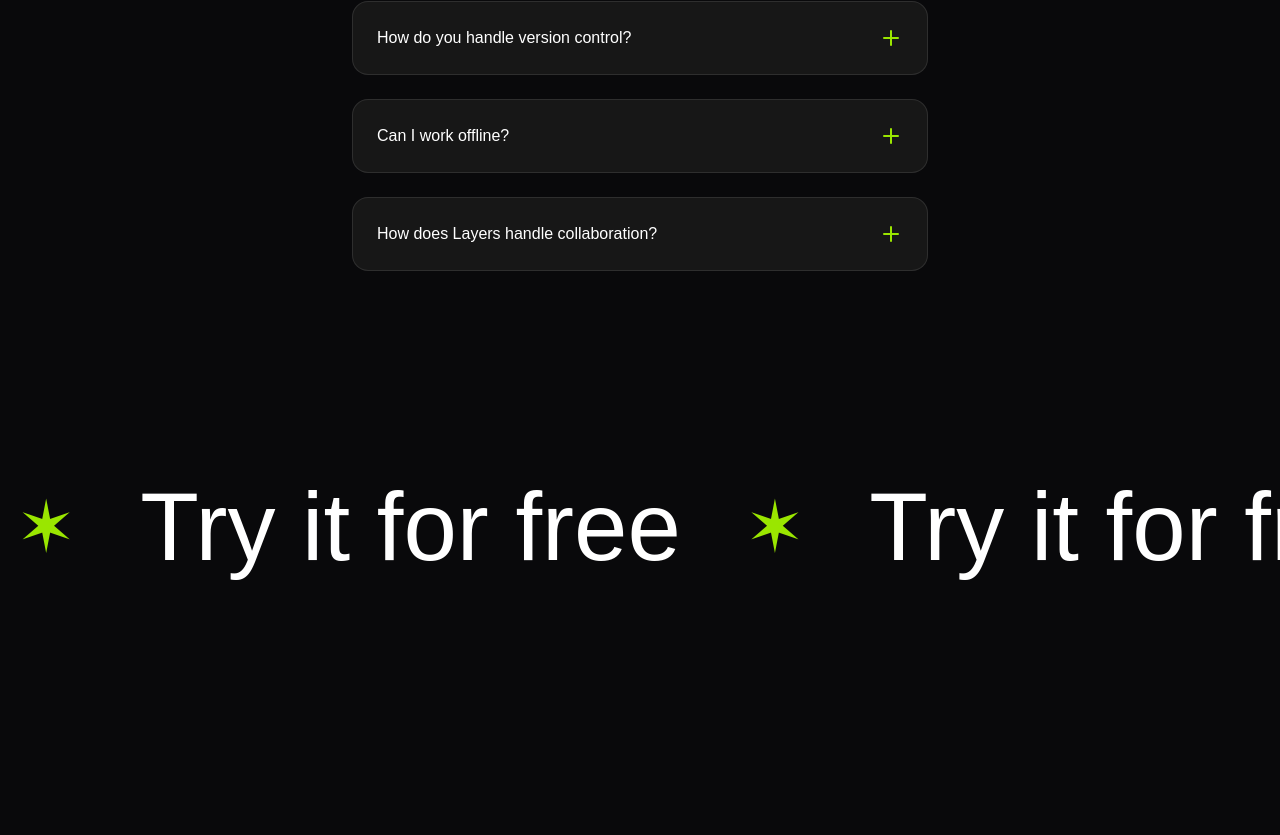
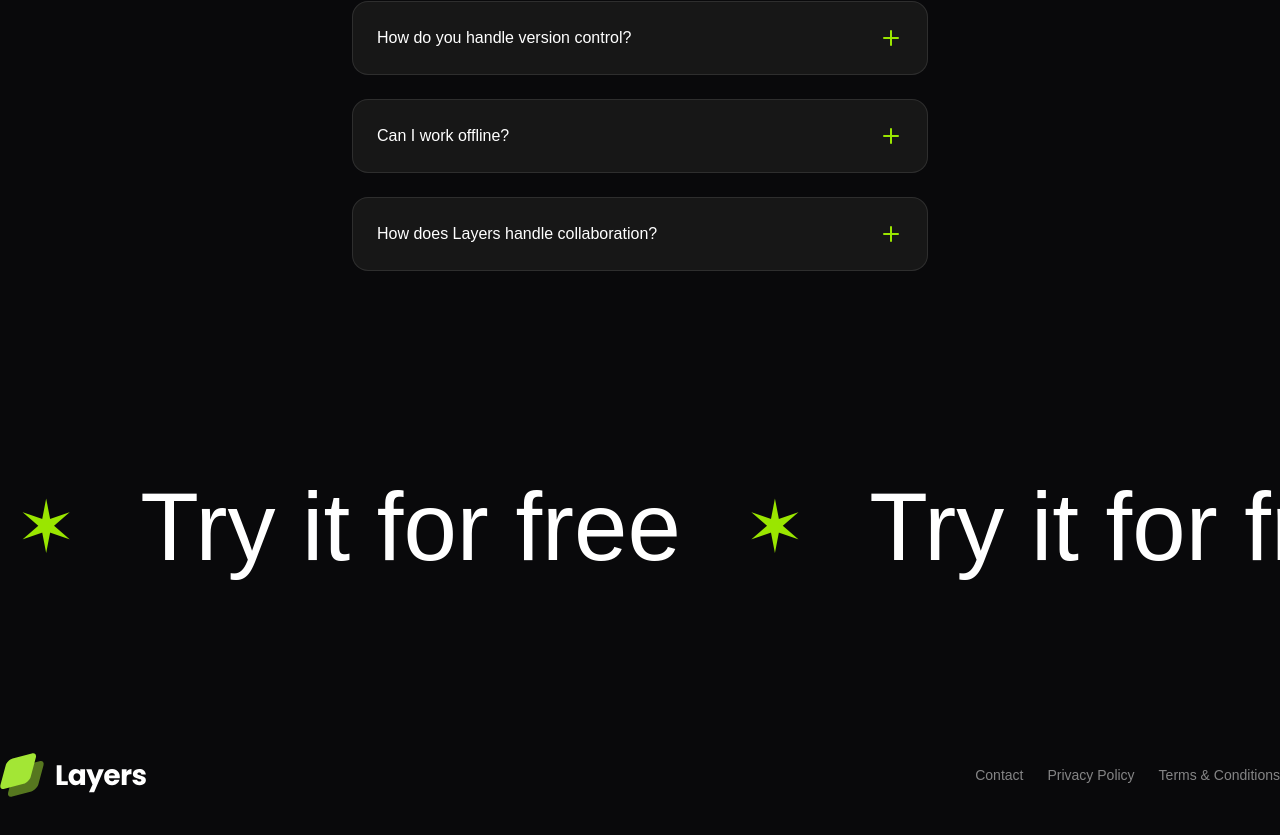
Before and after one commit to buneeIsSlo/layers-landing, a Next.js app: page / in a window 1280 px wide. Shown: the part 4279-5114 px from the top of the page. Before the commit the page ends 4966 px from the top, so only its background shows below. Built offline with nearby package versions, Linux system fonts and the light colour scheme.

Commit message:
Add: footer with logo and links

```diff
--- a/src/app/page.tsx
+++ b/src/app/page.tsx
@@ -5,6 +5,7 @@
 import Intro from "@/sections/intro";
 import LogoTicker from "@/sections/logo-ticker";
 import CallToAction from "../sections/cta";
+import Footer from "@/sections/footer";
 
 export default function Home() {
   return (
@@ -16,6 +17,7 @@
       <Integrations />
       <Faqs />
       <CallToAction />
+      <Footer />
     </>
   );
 }
--- /dev/null
+++ b/src/sections/footer.tsx
@@ -0,0 +1,35 @@
+import logoImage from "@/assets/images/logo.svg";
+import Image from "next/image";
+
+const footerLinks = [
+  { href: "#", label: "Contact" },
+  { href: "#", label: "Privacy Policy" },
+  { href: "#", label: "Terms & Conditions" },
+];
+
+export default function Footer() {
+  return (
+    <section className="py-16">
+      <div className="@container">
+        <div className="flex flex-col items-center gap-6 md:flex-row md:justify-between">
+          <div className="flex justify-center">
+            <Image src={logoImage} alt="layrs logo" />
+          </div>
+          <div>
+            <nav className="flex gap-6">
+              {footerLinks.map((link) => (
+                <a
+                  key={link.label}
+                  href={link.href}
+                  className="text-sm text-white/50"
+                >
+                  {link.label}
+                </a>
+              ))}
+            </nav>
+          </div>
+        </div>
+      </div>
+    </section>
+  );
+}
```
Also changed, not shown: src/assets/images/logo.svg (added).
